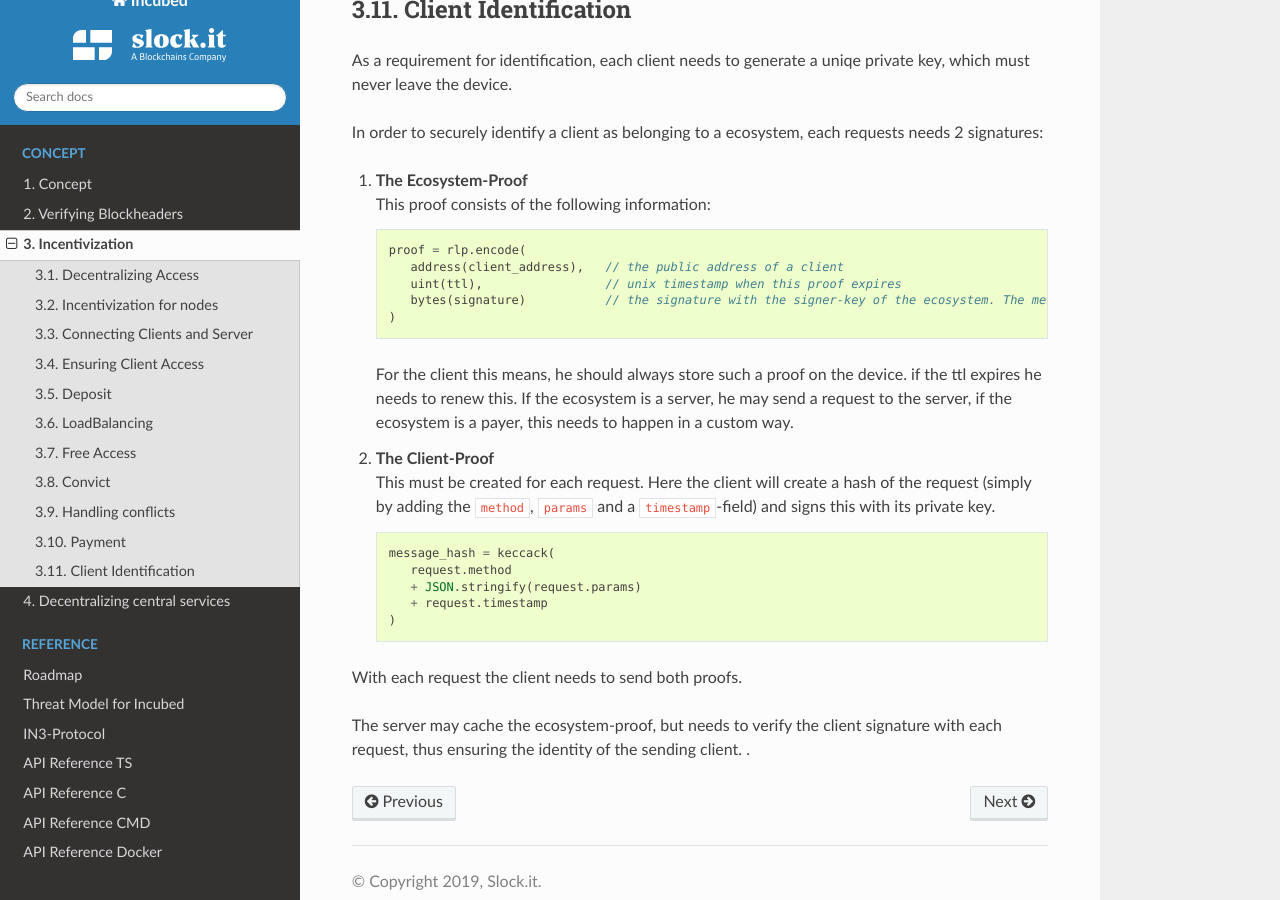
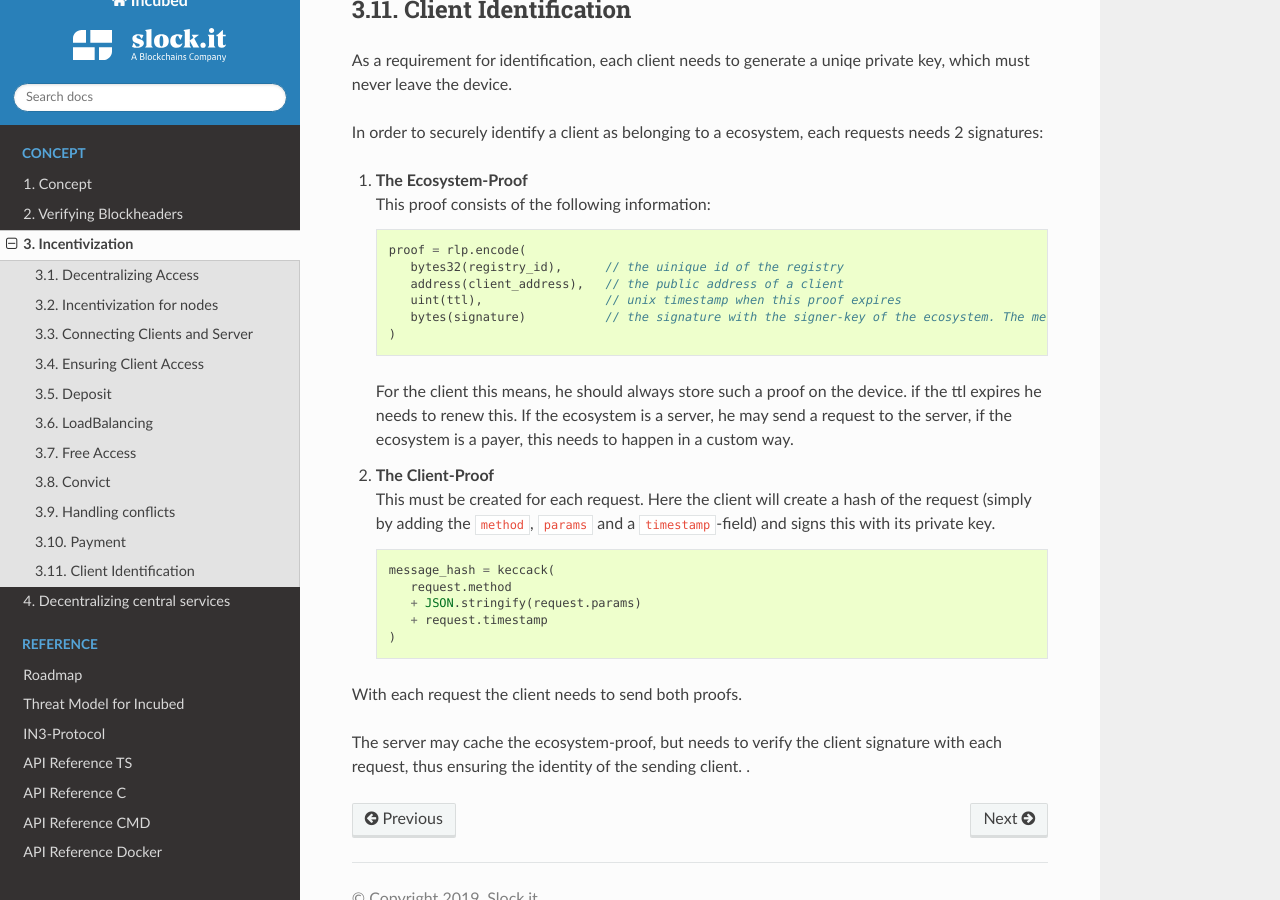
Before and after one commit to blockchainsllc/in3-docs, a Sphinx documentation site: the page built from docs/incentivization.md, in a window 1280 px wide and 900 px high, scrolled down 6879 px. Built offline with Sphinx 7.4.7 and the Read the Docs theme 2.0.0, drawn with Linux system fonts in a browser that asks for light colours; pages that are not in the unit, such as notebooks, are missing from menus.

Commit message:
Update incentivization.md

````diff
--- a/docs/incentivization.md
+++ b/docs/incentivization.md
@@ -303,6 +303,7 @@ In order to securely identify a client as belonging to a ecosystem, each request
 
    ```js
    proof = rlp.encode(
+      bytes32(registry_id),      // the uinique id of the registry
       address(client_address),   // the public address of a client
       uint(ttl),                 // unix timestamp when this proof expires
       bytes(signature)           // the signature with the signer-key of the ecosystem. The messagehash is created by rlp.encode the client_address and the ttl
````
